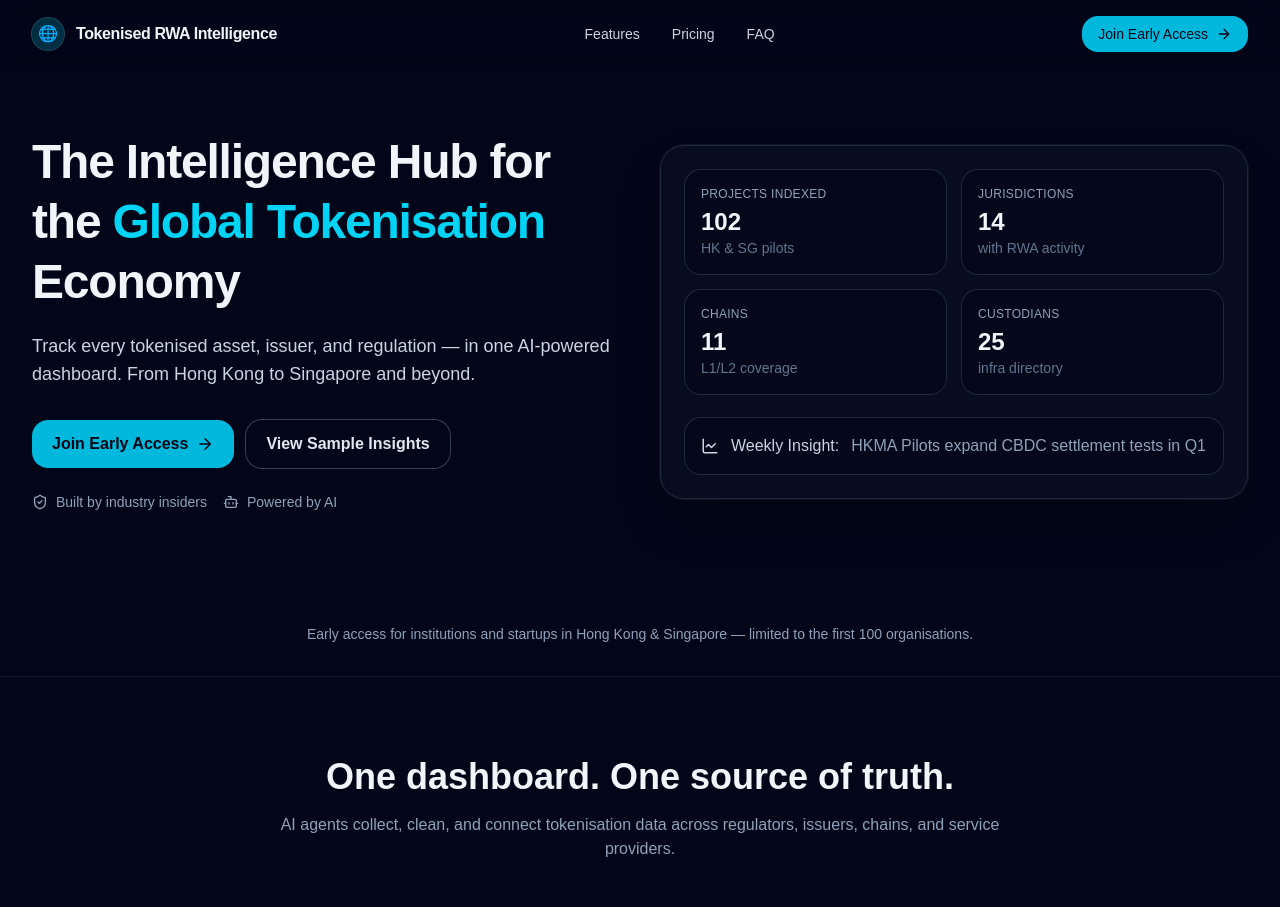
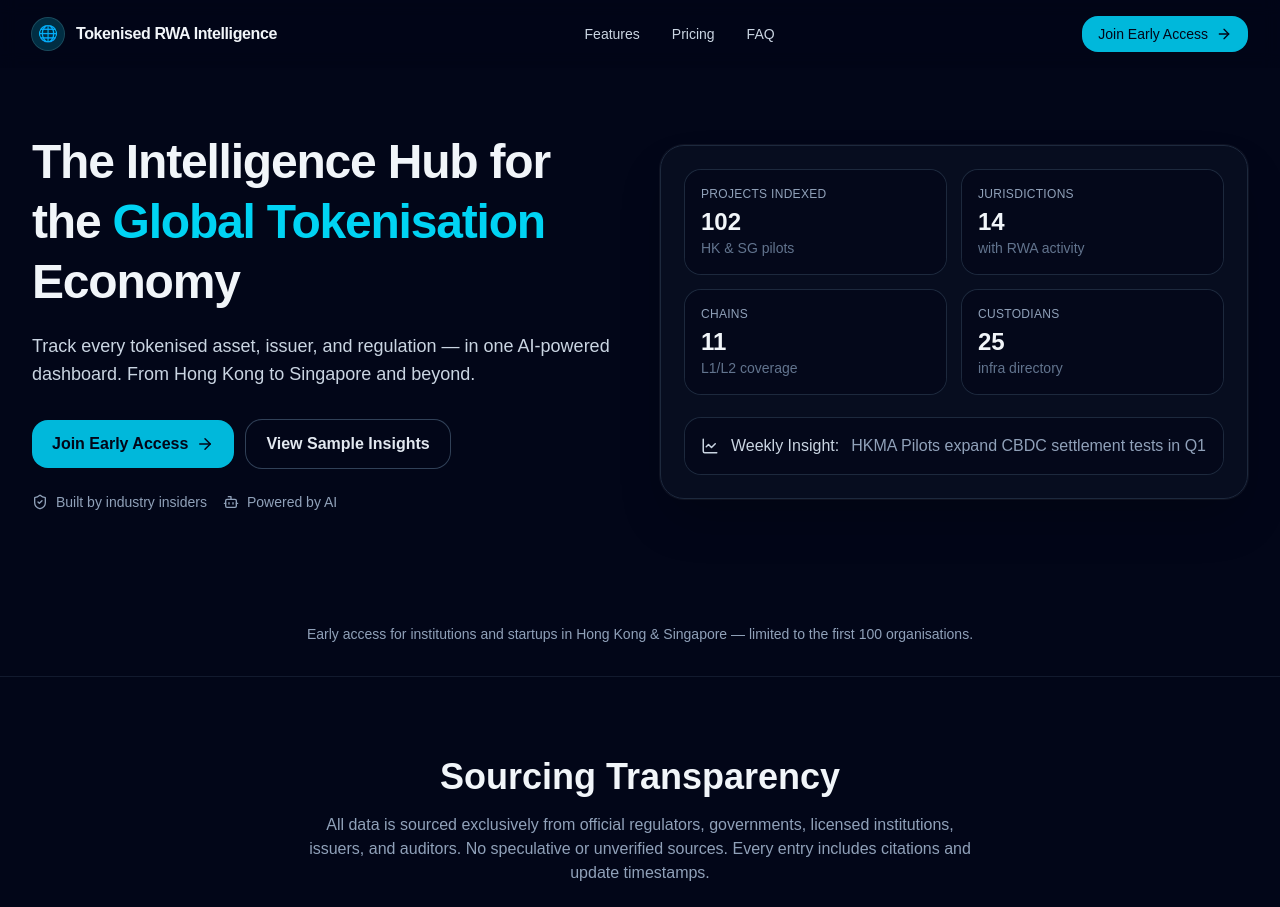
Before and after one commit to KenHuang21/rwa-intel-landing, a Next.js app: page / in a window 1280 px wide. Shown: the top 907 px of the page. Built offline with nearby package versions, Linux system fonts and the light colour scheme.

Commit message:
Add sourcing transparency section

```diff
--- a/app/page.tsx
+++ b/app/page.tsx
@@ -1,6 +1,3 @@
-"use client";
-
-
 import { useState } from "react";
 import { ArrowRight, CheckCircle2, LineChart, Database, Bot, Search, ShieldCheck } from "lucide-react";
 
@@ -92,6 +89,17 @@ export default function LandingPage() {
         <div className="mx-auto max-w-7xl px-4 sm:px-6 lg:px-8">
           <p className="text-center text-sm text-slate-400">
             Early access for institutions and startups in Hong Kong & Singapore — limited to the first 100 organisations.
+          </p>
+        </div>
+      </section>
+
+      {/* Sourcing Transparency */}
+      <section className="py-20 border-t border-slate-800/60 bg-slate-950">
+        <div className="mx-auto max-w-5xl px-4 sm:px-6 lg:px-8 text-center">
+          <h2 className="text-2xl sm:text-4xl font-bold">Sourcing Transparency</h2>
+          <p className="mt-4 text-slate-400 max-w-2xl mx-auto">
+            All data is sourced exclusively from official regulators, governments, licensed institutions, issuers, and auditors.
+            No speculative or unverified sources. Every entry includes citations and update timestamps.
           </p>
         </div>
       </section>
```
